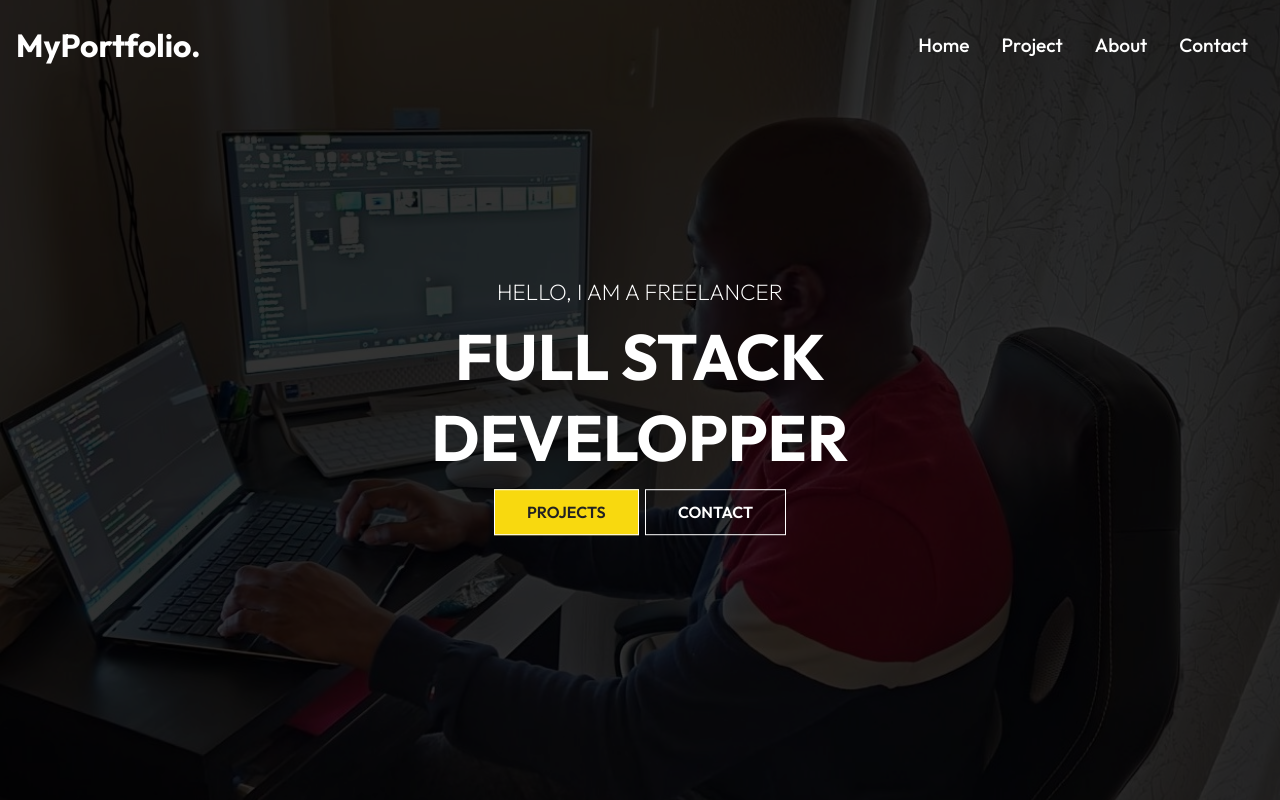
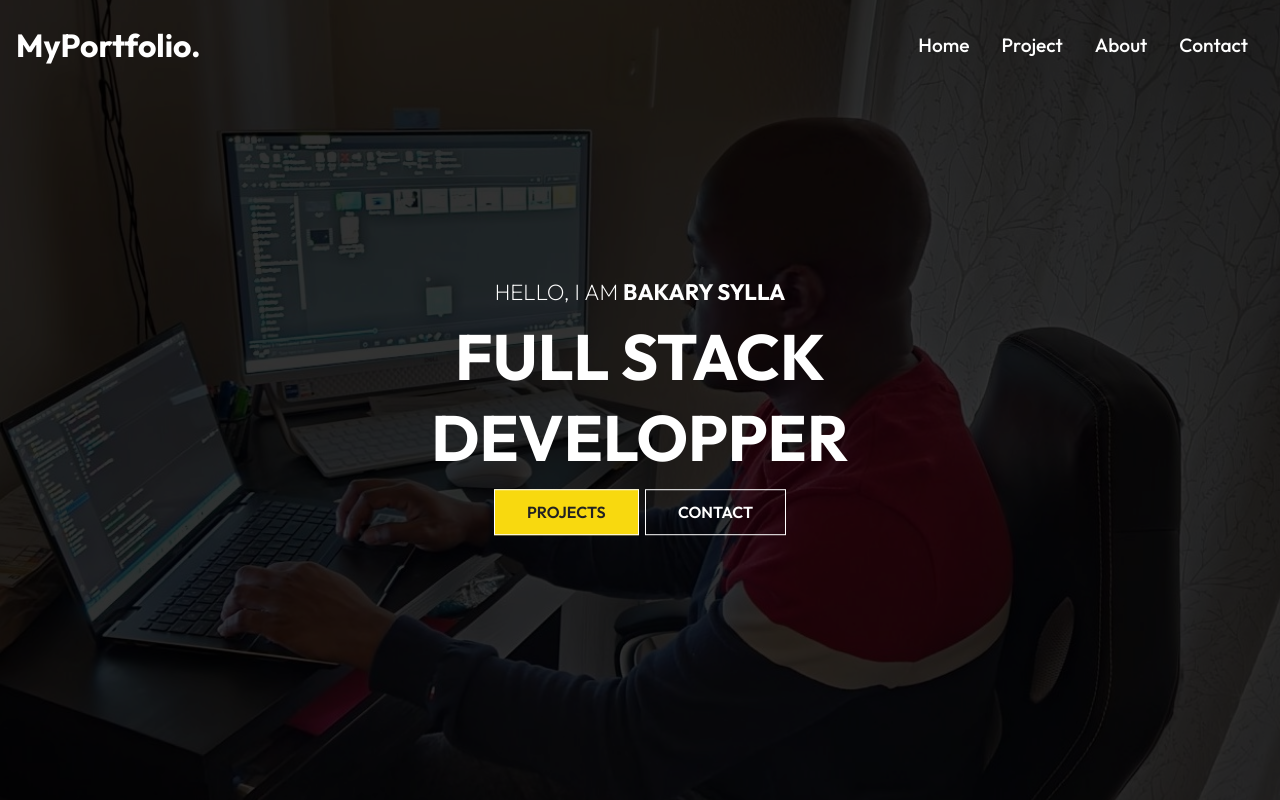
Before and after one commit to Abou2022/second-reactportfolio, a React (Create React App) app: page / in a window 1280 px wide. Shown: the top 800 px of the page. Built offline with nearby package versions, Linux system fonts and the light colour scheme; a web font is replaced by a local one.

Commit message:
update project with props

```diff
--- a/src/components/home/HeroImg.js
+++ b/src/components/home/HeroImg.js
@@ -16,7 +16,9 @@ const HeroImg = () => {
         <img className="into-img" src={MyImg} alt="MyImg" />
       </div>
       <div className="content">
-        <p>Hello, I AM A FREELANCER</p>
+        <p>
+          Hello, I AM <strong> Bakary Sylla</strong>{" "}
+        </p>
         <h1>FULL STACK DEVELOPPER</h1>
         <div>
           {/* I will use link because I want to make my btn clickable  */}
--- a/src/components/projects/HeoImgProjects.js
+++ b/src/components/projects/HeoImgProjects.js
@@ -1,16 +1,18 @@
 import "../projects/HeroImgProjectsStyles.css";
 
-import React from "react";
+import React, { Component } from "react";
 
-const HeoImgProjects = () => {
-  return (
-    <div className="hero-img">
-      <div className="heading">
-        <h1>This is a heading</h1>
-        <p>This is a text</p>
+class HeoImgProjects extends Component {
+  render() {
+    return (
+      <div className="hero-img">
+        <div className="heading">
+          <h1>{this.props.heading}</h1>
+          <p>{this.props.text}</p>
+        </div>
       </div>
-    </div>
-  );
-};
+    );
+  }
+}
 
 export default HeoImgProjects;
--- a/src/routes/Project.js
+++ b/src/routes/Project.js
@@ -8,7 +8,7 @@ const Project = () => {
   return (
     <div>
       <Navbar />
-      <HeoImgProjects />
+      <HeoImgProjects heading="PROJECTS." text="Some of my recent works" />
       <Footer />
     </div>
   );
```
